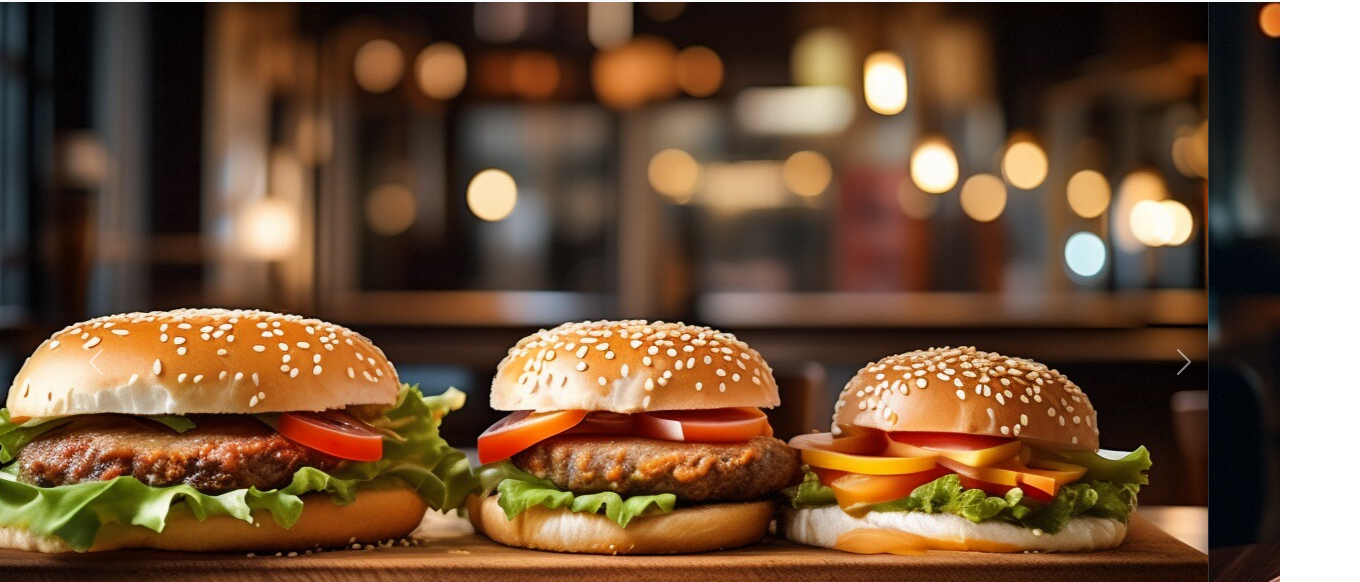
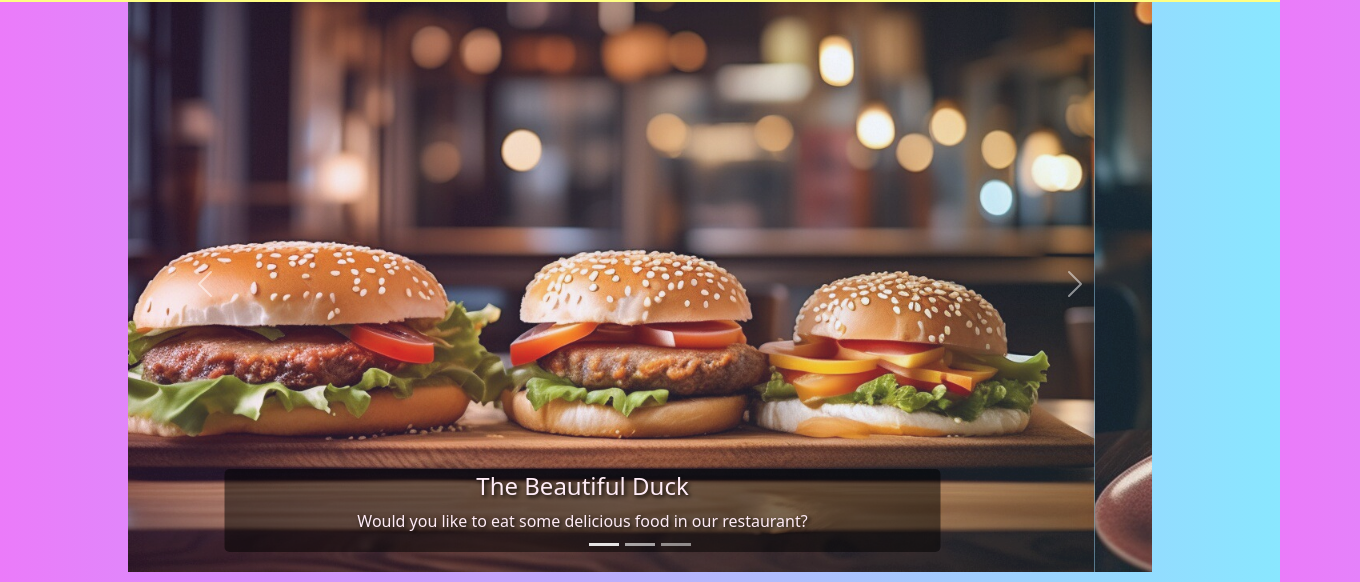
Before and after one commit to ChuanxinZhai/Warwick-Dining-Hub, a plain HTML site: page index.html in a window 1280 px wide. Shown: the part 60-642 px from the top of the page, 1360 px wide, since content can reach past the window. Drawn offline with nearby package versions, Linux system fonts and the light colour scheme; the site is published under a folder, as on GitHub Pages, so addresses that start at the root find nothing.

Commit message:
Update index.html

```diff
--- a/index.html
+++ b/index.html
@@ -7,7 +7,7 @@
     <title>University of Warwick Dining Hub</title>
     <link href="https://cdn.jsdelivr.net/npm/bootstrap@5.3.2/dist/css/bootstrap.min.css" rel="stylesheet">
     <link href="https://fonts.googleapis.com/css2?family=Lobster&display=swap" rel="stylesheet">
-    <link rel="stylesheet" href="/static/CSS/style.css">
+    <link rel="stylesheet" href="static/CSS/style.css">
 
 
 </head>
```
